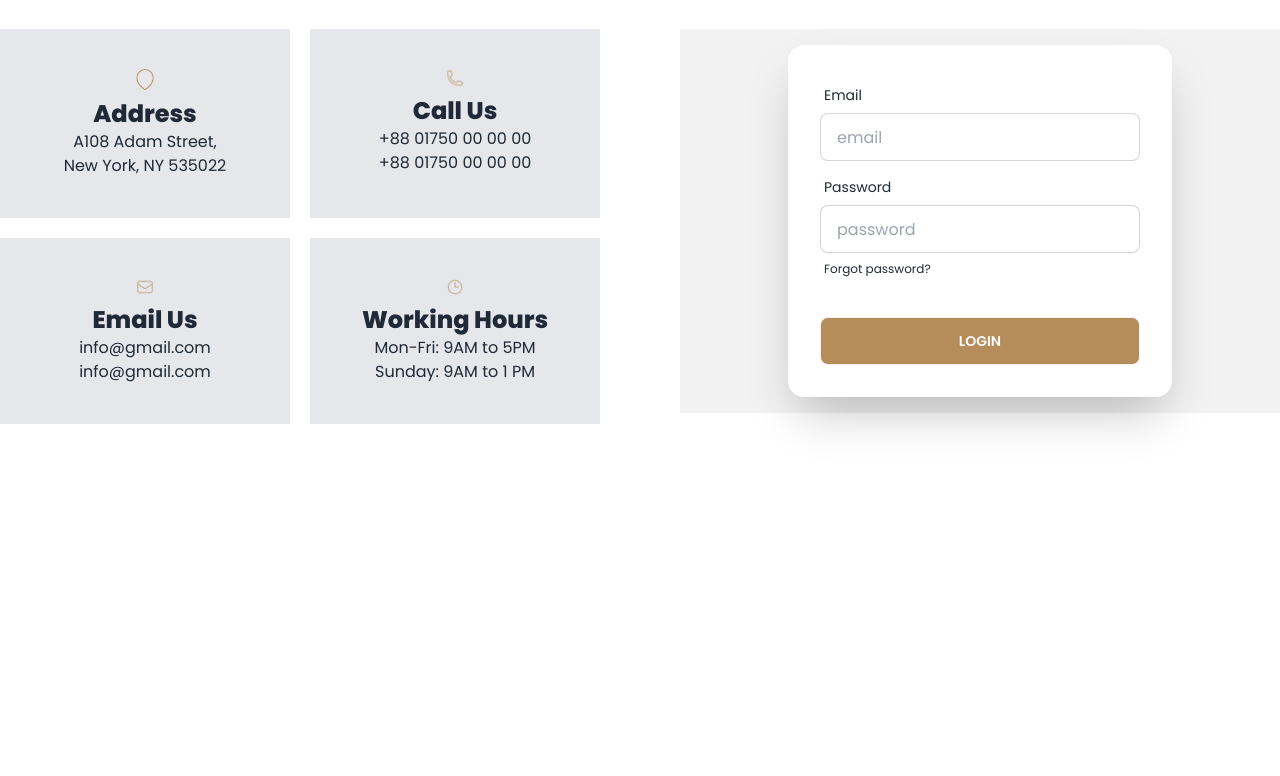
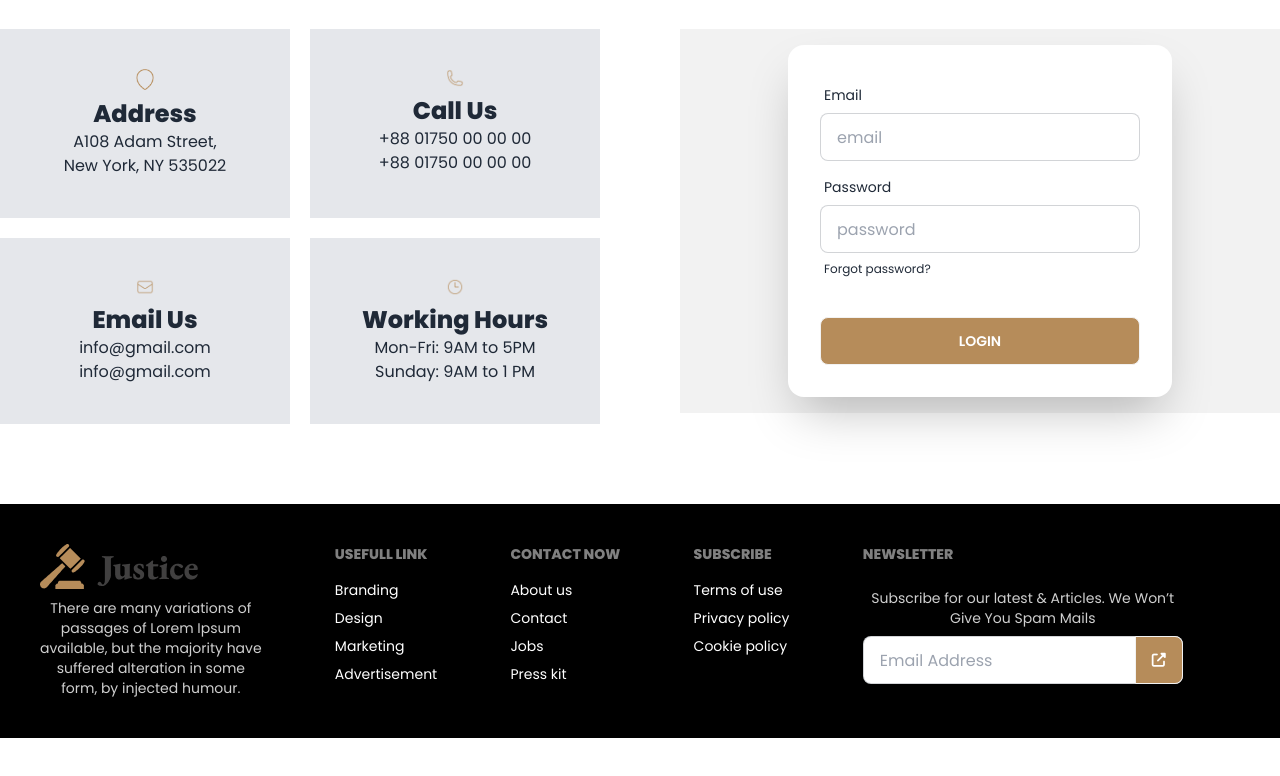
Before and after one commit to SmJayed98/Legal-Solution-with-DaisyUI, a plain HTML site: page index.html in a window 1280 px wide. Shown: the part 4115-4891 px from the top of the page. Before the commit the page ends 4635 px from the top, so only its background shows below. Drawn offline with nearby package versions, Linux system fonts and the light colour scheme; files whose address does not match are found by name.

Commit message:
footer added

```diff
--- a/index.html
+++ b/index.html
@@ -379,8 +379,45 @@
     </section>
   </main>
 
-  <footer>
-
+  <footer class="mt-5">
+    <footer class="footer p-10 bg-black text-white mt-20">
+      <div>
+        <span><img src="images/logo2.png" alt=""></span>
+        <p class="text-[#CFCFCF]">There are many variations of <br> passages of  Lorem Ipsum <br> available, but the majority have <br> suffered alteration in some <br> form, by injected humour.</p>
+      </div>
+      <div>
+        <span class="footer-title">Usefull Link</span>
+        <a class="link link-hover">Branding</a>
+        <a class="link link-hover">Design</a>
+        <a class="link link-hover">Marketing</a>
+        <a class="link link-hover">Advertisement</a>
+      </div>
+      <div>
+        <span class="footer-title">Contact Now</span>
+        <a class="link link-hover">About us</a>
+        <a class="link link-hover">Contact</a>
+        <a class="link link-hover">Jobs</a>
+        <a class="link link-hover">Press kit</a>
+      </div>
+      <div>
+        <span class="footer-title">Subscribe</span>
+        <a class="link link-hover">Terms of use</a>
+        <a class="link link-hover">Privacy policy</a>
+        <a class="link link-hover">Cookie policy</a>
+      </div>
+      <div>
+        <span class="footer-title">Newsletter</span>
+        <div class="form-control w-80">
+          <label class="label">
+            <span class="label-text text-[#CFCFCF]">Subscribe for our latest & Articles. We Won’t Give You Spam Mails</span>
+          </label>
+          <div class="relative">
+            <input type="text" placeholder="Email Address" class="input input-bordered w-full pr-16" />
+            <button class="btn bg-[#B68C5A] text-white absolute top-0 right-0 rounded-l-none"><i class="fa-solid fa-up-right-from-square"></i></button>
+          </div>
+        </div>
+      </div>
+    </footer>
   </footer>
 </body>
 
```
